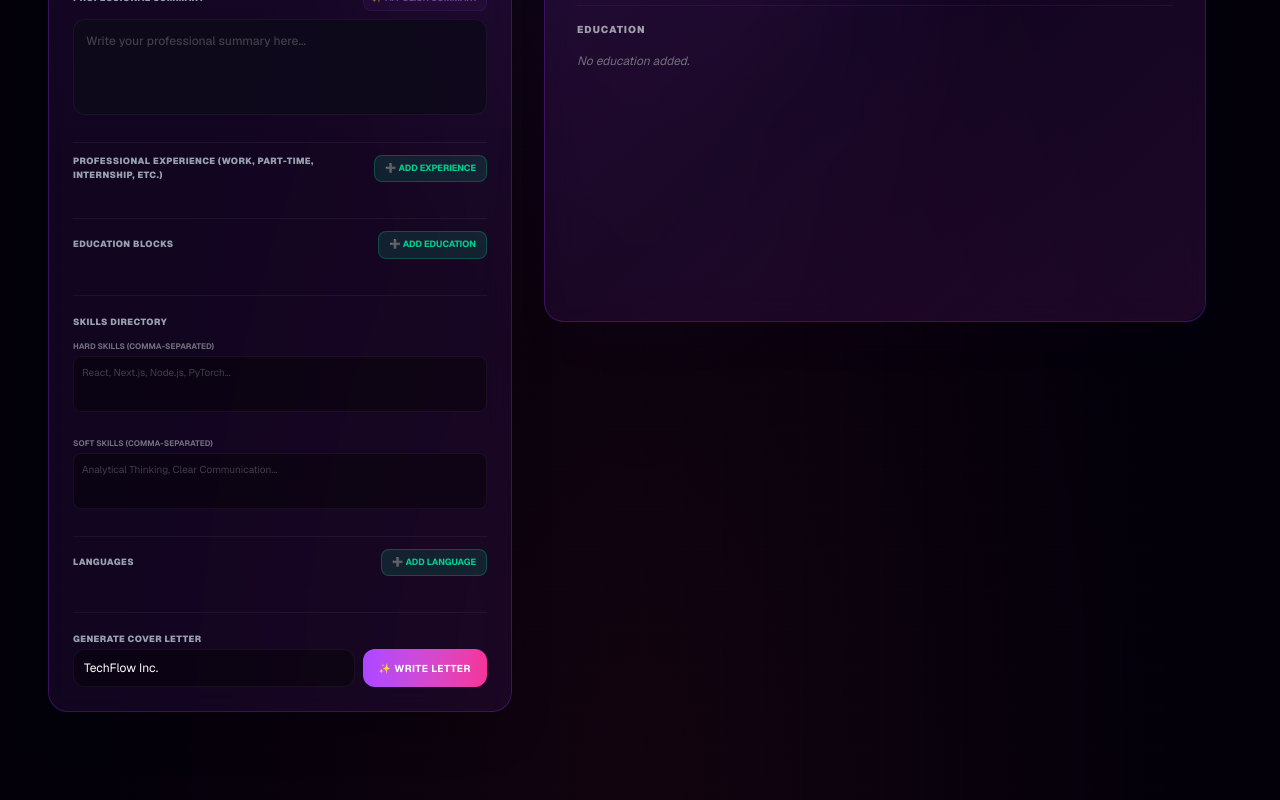
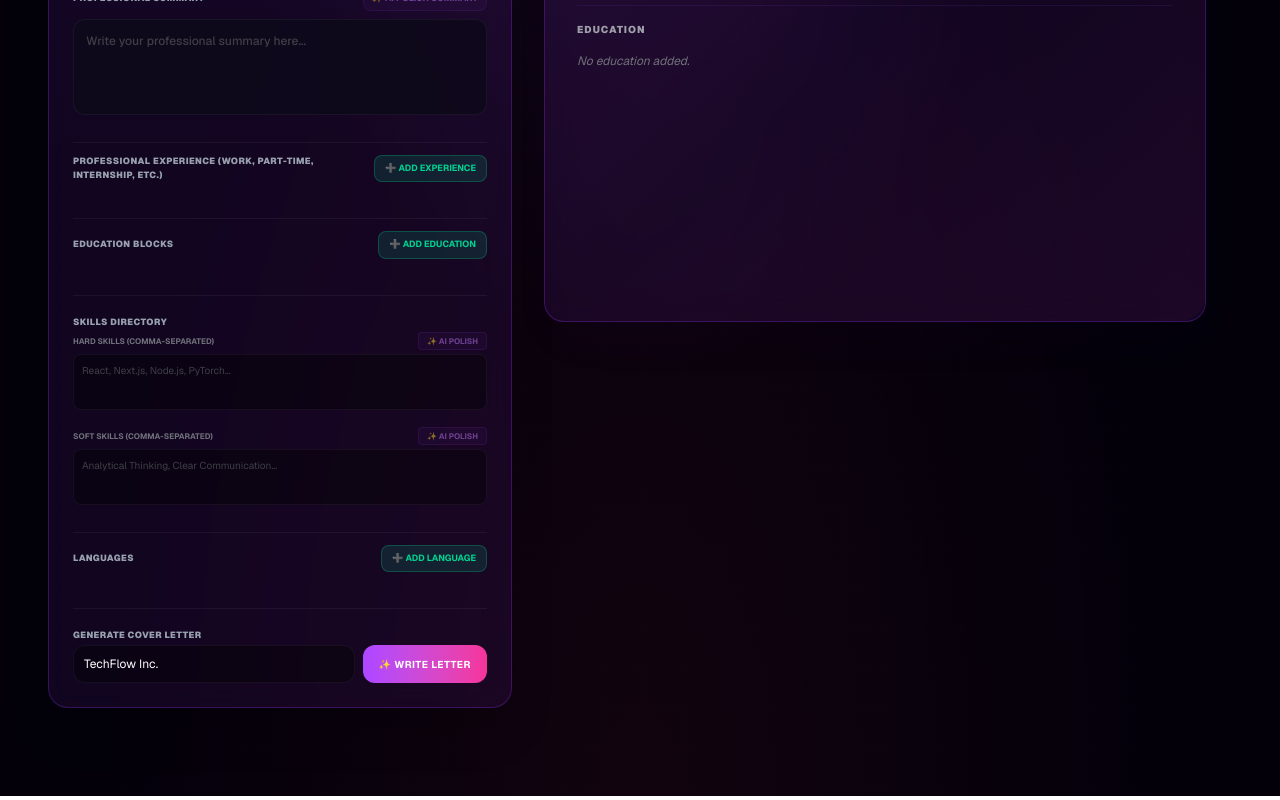
Before and after one commit to ryradit/glassmor-porto, a Next.js app: page /playground/cv-builder/tool in a window 1280 px wide. Shown: the part 611-1411 px from the top of the page. Built offline with nearby package versions, Linux system fonts and the light colour scheme.

Commit message:
feat: add AI Polish for hard and soft skills in CV Builder

```diff
--- a/src/app/playground/cv-builder/tool/page.tsx
+++ b/src/app/playground/cv-builder/tool/page.tsx
@@ -6,6 +6,7 @@ import {
   improveSummaryAction,
   improveExperienceAction,
   generateCoverLetterAction,
+  improveSkillsAction,
   Experience,
   CVData,
   Education,
@@ -30,6 +31,8 @@ export default function CVBuilderPage() {
   const [isCopied, setIsCopied] = useState<boolean>(false);
   const [isPolishingSummary, setIsPolishingSummary] = useState<boolean>(false);
   const [polishingIndex, setPolishingIndex] = useState<number | null>(null);
+  const [isPolishingHardSkills, setIsPolishingHardSkills] = useState<boolean>(false);
+  const [isPolishingSoftSkills, setIsPolishingSoftSkills] = useState<boolean>(false);
 
   const [targetCompany, setTargetCompany] = useState<string>('TechFlow Inc.');
   const [coverLetter, setCoverLetter] = useState<string>('');
@@ -37,6 +40,7 @@ export default function CVBuilderPage() {
   const [letterError, setLetterError] = useState<string>('');
   const [summaryError, setSummaryError] = useState<string>('');
   const [experienceErrors, setExperienceErrors] = useState<Record<number, string>>({});
+  const [skillsError, setSkillsError] = useState<string>('');
 
   const handleLoadDemo = () => {
     setName('Alex Morgan');
@@ -152,6 +156,36 @@ export default function CVBuilderPage() {
       setExperienceErrors(prev => ({ ...prev, [index]: 'Failed to polish experience. Verify API key.' }));
     } finally {
       setPolishingIndex(null);
+    }
+  };
+
+  const handlePolishSkills = async (type: 'hard' | 'soft') => {
+    const skillsToPolish = type === 'hard' ? hardSkills : softSkills;
+    if (!skillsToPolish.trim()) return;
+
+    if (type === 'hard') {
+      setIsPolishingHardSkills(true);
+    } else {
+      setIsPolishingSoftSkills(true);
+    }
+    setSkillsError('');
+
+    try {
+      const result = await improveSkillsAction(skillsToPolish, title, type);
+      if (type === 'hard') {
+        setHardSkills(result);
+      } else {
+        setSoftSkills(result);
+      }
+    } catch (err) {
+      console.error(err);
+      setSkillsError('Failed to polish skills. Verify API key.');
+    } finally {
+      if (type === 'hard') {
+        setIsPolishingHardSkills(false);
+      } else {
+        setIsPolishingSoftSkills(false);
+      }
     }
   };
 
@@ -508,7 +542,16 @@ export default function CVBuilderPage() {
 
               <div className="space-y-2.5">
                 <div className="space-y-1">
-                  <label className="text-[8px] font-bold uppercase text-zinc-500">Hard Skills (Comma-separated)</label>
+                  <div className="flex justify-between items-center">
+                    <label className="text-[8px] font-bold uppercase text-zinc-500">Hard Skills (Comma-separated)</label>
+                    <button
+                      onClick={() => handlePolishSkills('hard')}
+                      disabled={isPolishingHardSkills || !hardSkills.trim()}
+                      className="text-[8px] px-2 py-0.5 bg-purple-500/10 border border-purple-500/20 text-purple-400 font-bold uppercase rounded hover:bg-purple-500/20 transition-all disabled:opacity-50"
+                    >
+                      <span>{isPolishingHardSkills ? '⏳ Polishing...' : '✨ AI Polish'}</span>
+                    </button>
+                  </div>
                   <textarea
                     value={hardSkills}
                     placeholder="React, Next.js, Node.js, PyTorch..."
@@ -517,7 +560,16 @@ export default function CVBuilderPage() {
                   />
                 </div>
                 <div className="space-y-1">
-                  <label className="text-[8px] font-bold uppercase text-zinc-500">Soft Skills (Comma-separated)</label>
+                  <div className="flex justify-between items-center">
+                    <label className="text-[8px] font-bold uppercase text-zinc-500">Soft Skills (Comma-separated)</label>
+                    <button
+                      onClick={() => handlePolishSkills('soft')}
+                      disabled={isPolishingSoftSkills || !softSkills.trim()}
+                      className="text-[8px] px-2 py-0.5 bg-purple-500/10 border border-purple-500/20 text-purple-400 font-bold uppercase rounded hover:bg-purple-500/20 transition-all disabled:opacity-50"
+                    >
+                      <span>{isPolishingSoftSkills ? '⏳ Polishing...' : '✨ AI Polish'}</span>
+                    </button>
+                  </div>
                   <textarea
                     value={softSkills}
                     placeholder="Analytical Thinking, Clear Communication..."
@@ -525,6 +577,7 @@ export default function CVBuilderPage() {
                     className="w-full h-14 bg-black/40 border border-white/5 rounded-lg p-2 text-[10px] text-white focus:outline-none focus:border-purple-500/20 resize-none leading-relaxed placeholder-zinc-700"
                   />
                 </div>
+                {skillsError && <p className="text-[10px] text-rose-400 font-semibold">{skillsError}</p>}
               </div>
             </div>
 
--- a/src/lib/cv-builder.ts
+++ b/src/lib/cv-builder.ts
@@ -125,3 +125,30 @@ Instructions:
   );
   return extractText(data).trim();
 }
+
+export async function improveSkillsAction(skills: string, targetRole: string, type: 'hard' | 'soft'): Promise<string> {
+  const apiKey = process.env.GEMINI_API_KEY;
+  if (!apiKey) throw new Error('API key not configured');
+
+  const prompt = `You are a professional resume writer and ATS optimization specialist.
+Improve the following comma-separated list of ${type} skills to make them highly professional, clean, standardized, and tailored to the target role of: "${targetRole}".
+
+Original ${type} Skills:
+"${skills}"
+
+Instructions:
+1. Standardize naming conventions (e.g., "reactjs" to "React", "communication" to "Effective Communication").
+2. Remove duplicates or generic, fluff entries.
+3. Organize them cleanly as a single comma-separated list.
+4. Keep it concise. Do not add explanations, parentheticals, or extra text.
+5. Return ONLY the polished comma-separated list. Do not include introductory notes, quotes, or markdown wrappers.`;
+
+  const data = await callGemini(
+    {
+      contents: [{ parts: [{ text: prompt }] }],
+      generationConfig: { temperature: 0.7, maxOutputTokens: 256 },
+    },
+    apiKey
+  );
+  return extractText(data).trim();
+}
```
